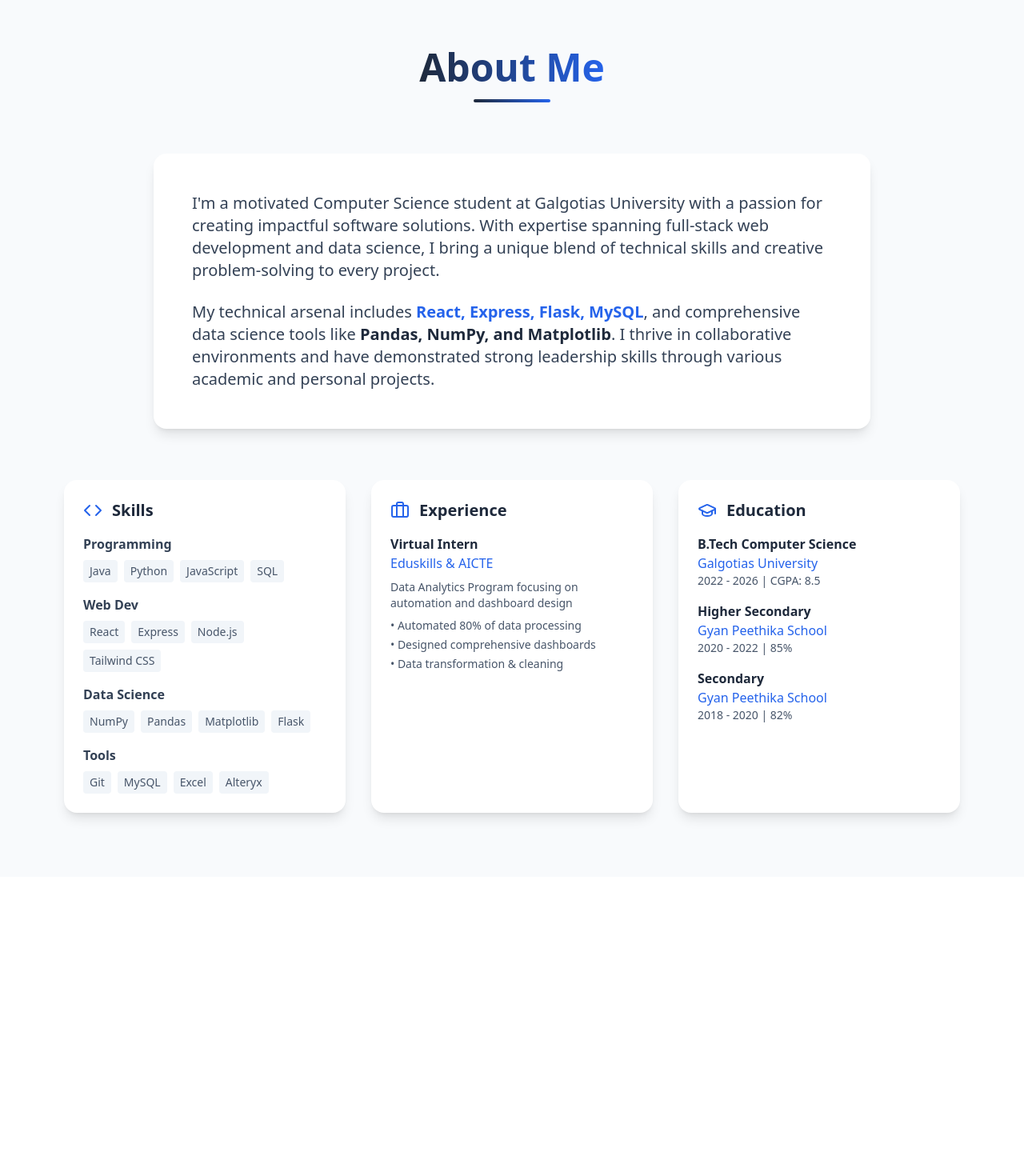
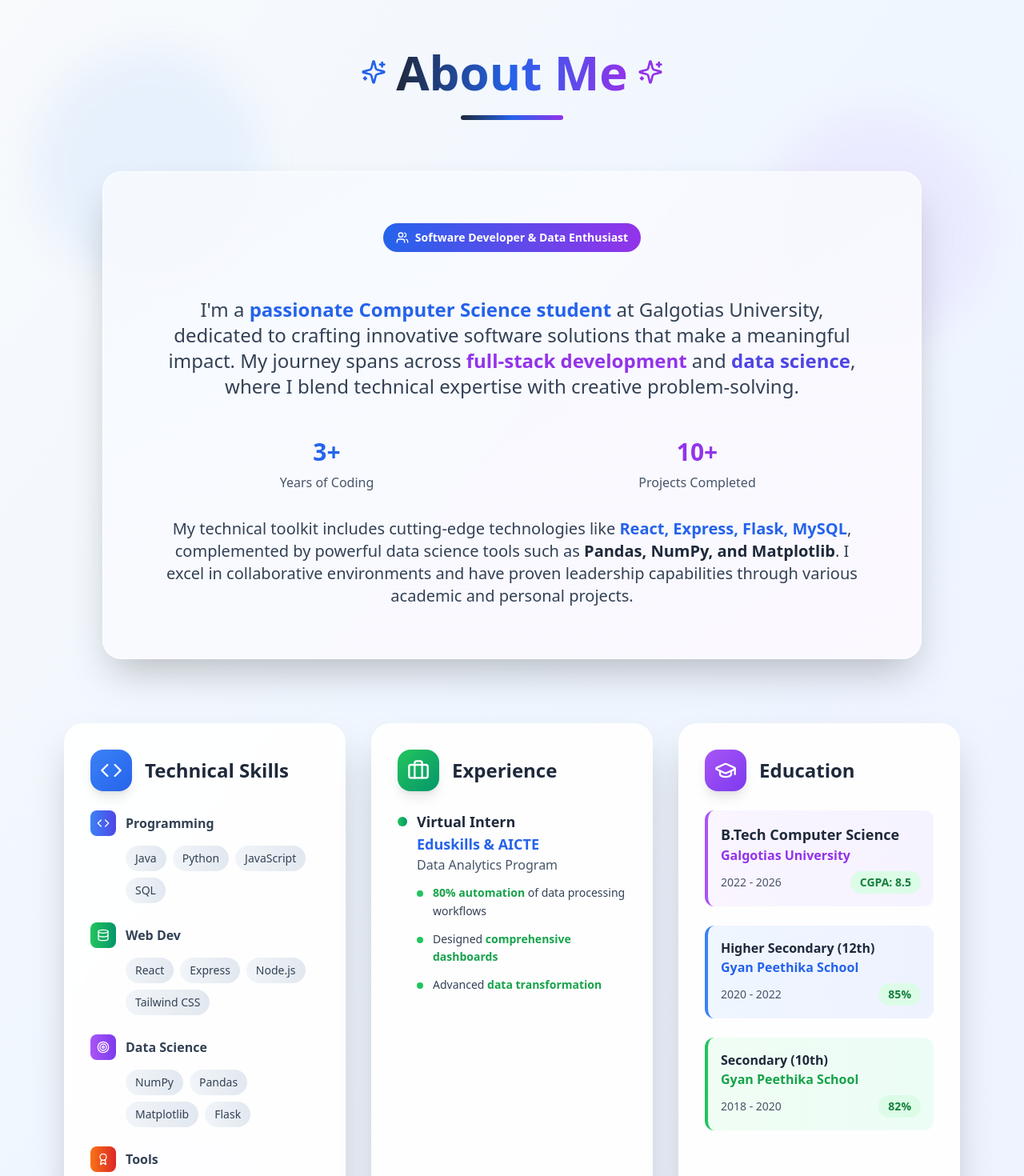
Before and after one commit to shubhampandey050705/My-portfolio, a React (Vite) app: page /about in a window 1280 px wide. Shown: the part 100-1570 px from the top of the page at 80% size. Before the commit the page ends 1196 px from the top, so only its background shows below. Built offline with nearby package versions, Linux system fonts and the light colour scheme.

Commit message:
Refactor: Improve About page style and remove sections from header
- Enhanced the About page design for a more stylish appearance.
- Removed Skills, Experience, and Education links from the header navigation.

```diff
--- a/src/components/About.tsx
+++ b/src/components/About.tsx
@@ -2,7 +2,7 @@
 import React from 'react';
 import { motion } from 'framer-motion';
 import { useInView } from 'react-intersection-observer';
-import { Code, Database, Users, Briefcase, GraduationCap } from 'lucide-react';
+import { Code, Database, Users, Briefcase, GraduationCap, Award, Sparkles, Target } from 'lucide-react';
 
 const About = () => {
   const [ref, inView] = useInView({
@@ -11,15 +11,45 @@ const About = () => {
   });
 
   const skills = [
-    { category: "Programming", items: ["Java", "Python", "JavaScript", "SQL"] },
-    { category: "Web Dev", items: ["React", "Express", "Node.js", "Tailwind CSS"] },
-    { category: "Data Science", items: ["NumPy", "Pandas", "Matplotlib", "Flask"] },
-    { category: "Tools", items: ["Git", "MySQL", "Excel", "Alteryx"] }
+    { category: "Programming", items: ["Java", "Python", "JavaScript", "SQL"], icon: Code, color: "from-blue-500 to-indigo-600" },
+    { category: "Web Dev", items: ["React", "Express", "Node.js", "Tailwind CSS"], icon: Database, color: "from-green-500 to-emerald-600" },
+    { category: "Data Science", items: ["NumPy", "Pandas", "Matplotlib", "Flask"], icon: Target, color: "from-purple-500 to-violet-600" },
+    { category: "Tools", items: ["Git", "MySQL", "Excel", "Alteryx"], icon: Award, color: "from-orange-500 to-red-600" }
   ];
 
+  const containerVariants = {
+    hidden: { opacity: 0 },
+    visible: {
+      opacity: 1,
+      transition: {
+        staggerChildren: 0.1,
+        delayChildren: 0.2
+      }
+    }
+  };
+
+  const itemVariants = {
+    hidden: { opacity: 0, y: 20 },
+    visible: {
+      opacity: 1,
+      y: 0,
+      transition: {
+        duration: 0.6,
+        ease: "easeOut"
+      }
+    }
+  };
+
   return (
-    <section id="about" className="py-20 bg-slate-50">
-      <div className="max-w-6xl mx-auto px-4">
+    <section id="about" className="py-20 bg-gradient-to-br from-slate-50 via-blue-50 to-indigo-50 relative overflow-hidden">
+      {/* Background decorative elements */}
+      <div className="absolute inset-0 opacity-10">
+        <div className="absolute top-20 left-10 w-72 h-72 bg-blue-400 rounded-full mix-blend-multiply filter blur-xl animate-pulse"></div>
+        <div className="absolute top-40 right-10 w-72 h-72 bg-purple-400 rounded-full mix-blend-multiply filter blur-xl animate-pulse animation-delay-2000"></div>
+        <div className="absolute -bottom-8 left-20 w-72 h-72 bg-pink-400 rounded-full mix-blend-multiply filter blur-xl animate-pulse animation-delay-4000"></div>
+      </div>
+
+      <div className="max-w-6xl mx-auto px-4 relative z-10">
         <motion.div
           ref={ref}
           initial={{ opacity: 0, y: 50 }}
@@ -27,132 +57,210 @@ const About = () => {
           transition={{ duration: 0.8 }}
           className="text-center mb-16"
         >
-          <h2 className="text-4xl md:text-5xl font-bold mb-4">
-            <span className="bg-gradient-to-r from-slate-800 to-blue-600 bg-clip-text text-transparent">
+          <div className="flex items-center justify-center mb-6">
+            <Sparkles className="text-blue-600 mr-3" size={32} />
+            <h2 className="text-5xl md:text-6xl font-bold">
+              <span className="bg-gradient-to-r from-slate-800 via-blue-600 to-purple-600 bg-clip-text text-transparent">
                 About Me
               </span>
             </h2>
-          <div className="w-24 h-1 bg-gradient-to-r from-slate-800 to-blue-600 mx-auto rounded-full"></div>
+            <Sparkles className="text-purple-600 ml-3" size={32} />
+          </div>
+          <div className="w-32 h-1.5 bg-gradient-to-r from-slate-800 via-blue-600 to-purple-600 mx-auto rounded-full shadow-lg"></div>
         </motion.div>
 
-        {/* Professional Summary */}
-        <div className="max-w-4xl mx-auto mb-16">
+        {/* Enhanced Professional Summary */}
         <motion.div
-            initial={{ opacity: 0, y: 30 }}
-            animate={inView ? { opacity: 1, y: 0 } : {}}
-            transition={{ duration: 0.8, delay: 0.2 }}
-            className="bg-white p-8 md:p-12 rounded-2xl shadow-lg"
+          variants={containerVariants}
+          initial="hidden"
+          animate={inView ? "visible" : "hidden"}
+          className="max-w-5xl mx-auto mb-20"
         >
-            <p className="text-lg md:text-xl text-slate-700 leading-relaxed mb-6">
-              I'm a motivated Computer Science student at Galgotias University with a passion for
-              creating impactful software solutions. With expertise spanning full-stack web development
-              and data science, I bring a unique blend of technical skills and creative problem-solving
-              to every project.
+          <motion.div
+            variants={itemVariants}
+            className="bg-white/80 backdrop-blur-sm p-10 md:p-16 rounded-3xl shadow-2xl border border-white/20 relative overflow-hidden"
+          >
+            {/* Gradient overlay */}
+            <div className="absolute inset-0 bg-gradient-to-br from-blue-50/50 to-purple-50/50 rounded-3xl"></div>
+
+            <div className="relative z-10">
+              <div className="text-center mb-8">
+                <div className="inline-flex items-center px-4 py-2 bg-gradient-to-r from-blue-600 to-purple-600 text-white rounded-full text-sm font-semibold mb-6">
+                  <Users className="mr-2" size={16} />
+                  Software Developer & Data Enthusiast
+                </div>
+              </div>
+
+              <p className="text-xl md:text-2xl text-slate-700 leading-relaxed mb-8 text-center font-light">
+                I'm a <span className="font-bold text-blue-600">passionate Computer Science student</span> at Galgotias University,
+                dedicated to crafting innovative software solutions that make a meaningful impact. My journey spans across
+                <span className="font-bold text-purple-600"> full-stack development</span> and
+                <span className="font-bold text-indigo-600"> data science</span>, where I blend technical expertise with creative problem-solving.
               </p>
 
-            <p className="text-lg md:text-xl text-slate-700 leading-relaxed">
-              My technical arsenal includes <span className="font-semibold text-blue-600">React, Express, Flask, MySQL</span>,
-              and comprehensive data science tools like <span className="font-semibold text-slate-800">Pandas, NumPy, and Matplotlib</span>.
-              I thrive in collaborative environments and have demonstrated strong leadership skills
-              through various academic and personal projects.
-            </p>
-          </motion.div>
+              <div className="grid grid-cols-1 md:grid-cols-2 gap-8 mt-12">
+                <div className="text-center">
+                  <div className="text-3xl font-bold text-blue-600 mb-2">3+</div>
+                  <div className="text-slate-600">Years of Coding</div>
+                </div>
+                <div className="text-center">
+                  <div className="text-3xl font-bold text-purple-600 mb-2">10+</div>
+                  <div className="text-slate-600">Projects Completed</div>
+                </div>
               </div>
 
-        {/* Skills, Experience, Education Grid */}
-        <div className="grid grid-cols-1 lg:grid-cols-3 gap-8">
-          {/* Skills Summary */}
+              <p className="text-lg md:text-xl text-slate-700 leading-relaxed mt-8 text-center">
+                My technical toolkit includes cutting-edge technologies like <span className="font-semibold text-blue-600">React, Express, Flask, MySQL</span>,
+                complemented by powerful data science tools such as <span className="font-semibold text-slate-800">Pandas, NumPy, and Matplotlib</span>.
+                I excel in collaborative environments and have proven leadership capabilities through various academic and personal projects.
+              </p>
+            </div>
+          </motion.div>
+        </motion.div>
+
+        {/* Enhanced Skills, Experience, Education Grid */}
         <motion.div
-            initial={{ opacity: 0, y: 30 }}
-            animate={inView ? { opacity: 1, y: 0 } : {}}
-            transition={{ duration: 0.6, delay: 0.3 }}
-            className="bg-white p-6 rounded-2xl shadow-lg"
+          variants={containerVariants}
+          initial="hidden"
+          animate={inView ? "visible" : "hidden"}
+          className="grid grid-cols-1 lg:grid-cols-3 gap-8"
         >
-            <div className="flex items-center mb-4">
-              <Code className="text-blue-600 mr-3" size={24} />
-              <h3 className="text-xl font-bold text-slate-800">Skills</h3>
+          {/* Enhanced Skills Summary */}
+          <motion.div
+            variants={itemVariants}
+            className="bg-white/90 backdrop-blur-sm p-8 rounded-3xl shadow-2xl border border-white/20 hover:shadow-3xl transition-all duration-500 hover:scale-105"
+          >
+            <div className="flex items-center mb-6">
+              <div className="p-3 bg-gradient-to-br from-blue-500 to-blue-600 rounded-2xl shadow-lg">
+                <Code className="text-white" size={28} />
+              </div>
+              <h3 className="text-2xl font-bold text-slate-800 ml-4">Technical Skills</h3>
             </div>
 
-            <div className="space-y-4">
-              {skills.map((skillGroup, index) => (
-                <div key={skillGroup.category}>
-                  <h4 className="font-semibold text-slate-700 mb-2">{skillGroup.category}</h4>
-                  <div className="flex flex-wrap gap-2">
+            <div className="space-y-6">
+              {skills.map((skillGroup, index) => {
+                const IconComponent = skillGroup.icon;
+                return (
+                  <motion.div
+                    key={skillGroup.category}
+                    variants={itemVariants}
+                    transition={{ delay: index * 0.1 }}
+                  >
+                    <div className="flex items-center mb-3">
+                      <div className={`p-2 bg-gradient-to-r ${skillGroup.color} rounded-lg mr-3`}>
+                        <IconComponent className="text-white" size={16} />
+                      </div>
+                      <h4 className="font-bold text-slate-700">{skillGroup.category}</h4>
+                    </div>
+                    <div className="flex flex-wrap gap-2 ml-11">
                       {skillGroup.items.map((skill) => (
                         <span
                           key={skill}
-                        className="px-2 py-1 bg-slate-100 text-slate-600 rounded text-sm"
+                          className="px-3 py-1.5 bg-gradient-to-r from-slate-100 to-slate-200 text-slate-700 rounded-full text-sm font-medium hover:from-blue-100 hover:to-blue-200 hover:text-blue-700 transition-all duration-300 cursor-default"
                         >
                           {skill}
                         </span>
                       ))}
                     </div>
-                </div>
-              ))}
+                  </motion.div>
+                );
+              })}
             </div>
           </motion.div>
 
-          {/* Experience Summary */}
+          {/* Enhanced Experience Summary */}
           <motion.div
-            initial={{ opacity: 0, y: 30 }}
-            animate={inView ? { opacity: 1, y: 0 } : {}}
-            transition={{ duration: 0.6, delay: 0.4 }}
-            className="bg-white p-6 rounded-2xl shadow-lg"
+            variants={itemVariants}
+            className="bg-white/90 backdrop-blur-sm p-8 rounded-3xl shadow-2xl border border-white/20 hover:shadow-3xl transition-all duration-500 hover:scale-105"
           >
-            <div className="flex items-center mb-4">
-              <Briefcase className="text-blue-600 mr-3" size={24} />
-              <h3 className="text-xl font-bold text-slate-800">Experience</h3>
+            <div className="flex items-center mb-6">
+              <div className="p-3 bg-gradient-to-br from-green-500 to-emerald-600 rounded-2xl shadow-lg">
+                <Briefcase className="text-white" size={28} />
+              </div>
+              <h3 className="text-2xl font-bold text-slate-800 ml-4">Experience</h3>
             </div>
 
-            <div className="space-y-4">
-              <div>
-                <h4 className="font-semibold text-slate-800">Virtual Intern</h4>
-                <p className="text-blue-600 font-medium">Eduskills & AICTE</p>
-                <p className="text-sm text-slate-600 mt-2">
-                  Data Analytics Program focusing on automation and dashboard design
+            <div className="space-y-6">
+              <div className="relative pl-6">
+                <div className="absolute left-0 top-2 w-3 h-3 bg-gradient-to-r from-green-500 to-emerald-600 rounded-full"></div>
+                <h4 className="font-bold text-slate-800 text-lg">Virtual Intern</h4>
+                <p className="text-blue-600 font-semibold text-lg">Eduskills & AICTE</p>
+                <p className="text-slate-600 font-medium mb-3">Data Analytics Program</p>
+
+                <div className="space-y-3">
+                  <div className="flex items-start space-x-3">
+                    <div className="w-2 h-2 bg-green-500 rounded-full mt-2 flex-shrink-0"></div>
+                    <p className="text-slate-700 text-sm leading-relaxed">
+                      <span className="font-semibold text-green-600">80% automation</span> of data processing workflows
                     </p>
-                <ul className="mt-2 space-y-1">
-                  <li className="text-sm text-slate-600">• Automated 80% of data processing</li>
-                  <li className="text-sm text-slate-600">• Designed comprehensive dashboards</li>
-                  <li className="text-sm text-slate-600">• Data transformation & cleaning</li>
-                </ul>
+                  </div>
+
+                  <div className="flex items-start space-x-3">
+                    <div className="w-2 h-2 bg-green-500 rounded-full mt-2 flex-shrink-0"></div>
+                    <p className="text-slate-700 text-sm leading-relaxed">
+                      Designed <span className="font-semibold text-green-600">comprehensive dashboards</span>
+                    </p>
+                  </div>
+
+                  <div className="flex items-start space-x-3">
+                    <div className="w-2 h-2 bg-green-500 rounded-full mt-2 flex-shrink-0"></div>
+                    <p className="text-slate-700 text-sm leading-relaxed">
+                      Advanced <span className="font-semibold text-green-600">data transformation</span>
+                    </p>
+                  </div>
+                </div>
               </div>
             </div>
           </motion.div>
 
-          {/* Education Summary */}
+          {/* Enhanced Education Summary */}
           <motion.div
-            initial={{ opacity: 0, y: 30 }}
-            animate={inView ? { opacity: 1, y: 0 } : {}}
-            transition={{ duration: 0.6, delay: 0.5 }}
-            className="bg-white p-6 rounded-2xl shadow-lg"
+            variants={itemVariants}
+            className="bg-white/90 backdrop-blur-sm p-8 rounded-3xl shadow-2xl border border-white/20 hover:shadow-3xl transition-all duration-500 hover:scale-105"
           >
-            <div className="flex items-center mb-4">
-              <GraduationCap className="text-blue-600 mr-3" size={24} />
-              <h3 className="text-xl font-bold text-slate-800">Education</h3>
+            <div className="flex items-center mb-6">
+              <div className="p-3 bg-gradient-to-br from-purple-500 to-violet-600 rounded-2xl shadow-lg">
+                <GraduationCap className="text-white" size={28} />
+              </div>
+              <h3 className="text-2xl font-bold text-slate-800 ml-4">Education</h3>
             </div>
 
-            <div className="space-y-4">
-              <div>
-                <h4 className="font-semibold text-slate-800">B.Tech Computer Science</h4>
-                <p className="text-blue-600 font-medium">Galgotias University</p>
-                <p className="text-sm text-slate-600">2022 - 2026 | CGPA: 8.5</p>
+            <div className="space-y-6">
+              <div className="relative">
+                <div className="p-4 bg-gradient-to-r from-purple-50 to-violet-50 rounded-xl border-l-4 border-purple-500">
+                  <h4 className="font-bold text-slate-800 text-lg">B.Tech Computer Science</h4>
+                  <p className="text-purple-600 font-semibold">Galgotias University</p>
+                  <div className="flex justify-between items-center mt-2">
+                    <p className="text-slate-600 text-sm">2022 - 2026</p>
+                    <span className="px-3 py-1 bg-green-100 text-green-700 rounded-full text-sm font-bold">CGPA: 8.5</span>
+                  </div>
+                </div>
               </div>
 
-              <div>
-                <h4 className="font-semibold text-slate-800">Higher Secondary</h4>
-                <p className="text-blue-600 font-medium">Gyan Peethika School</p>
-                <p className="text-sm text-slate-600">2020 - 2022 | 85%</p>
+              <div className="relative">
+                <div className="p-4 bg-gradient-to-r from-blue-50 to-indigo-50 rounded-xl border-l-4 border-blue-500">
+                  <h4 className="font-bold text-slate-800">Higher Secondary (12th)</h4>
+                  <p className="text-blue-600 font-semibold">Gyan Peethika School</p>
+                  <div className="flex justify-between items-center mt-2">
+                    <p className="text-slate-600 text-sm">2020 - 2022</p>
+                    <span className="px-3 py-1 bg-green-100 text-green-700 rounded-full text-sm font-bold">85%</span>
+                  </div>
+                </div>
               </div>
 
-              <div>
-                <h4 className="font-semibold text-slate-800">Secondary</h4>
-                <p className="text-blue-600 font-medium">Gyan Peethika School</p>
-                <p className="text-sm text-slate-600">2018 - 2020 | 82%</p>
+              <div className="relative">
+                <div className="p-4 bg-gradient-to-r from-green-50 to-emerald-50 rounded-xl border-l-4 border-green-500">
+                  <h4 className="font-bold text-slate-800">Secondary (10th)</h4>
+                  <p className="text-green-600 font-semibold">Gyan Peethika School</p>
+                  <div className="flex justify-between items-center mt-2">
+                    <p className="text-slate-600 text-sm">2018 - 2020</p>
+                    <span className="px-3 py-1 bg-green-100 text-green-700 rounded-full text-sm font-bold">82%</span>
+                  </div>
+                </div>
               </div>
             </div>
           </motion.div>
-        </div>
+        </motion.div>
       </div>
     </section>
   );
```
Lines whose indentation alone changed are shown as unchanged.
